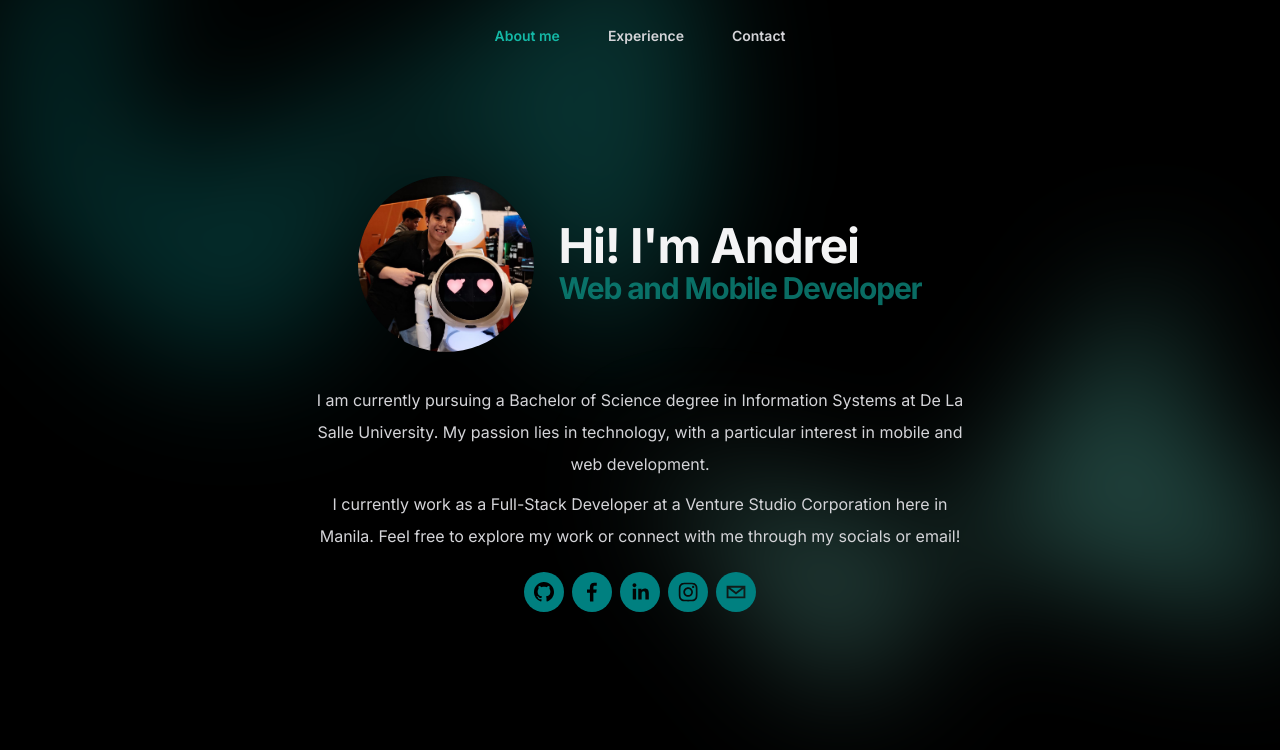
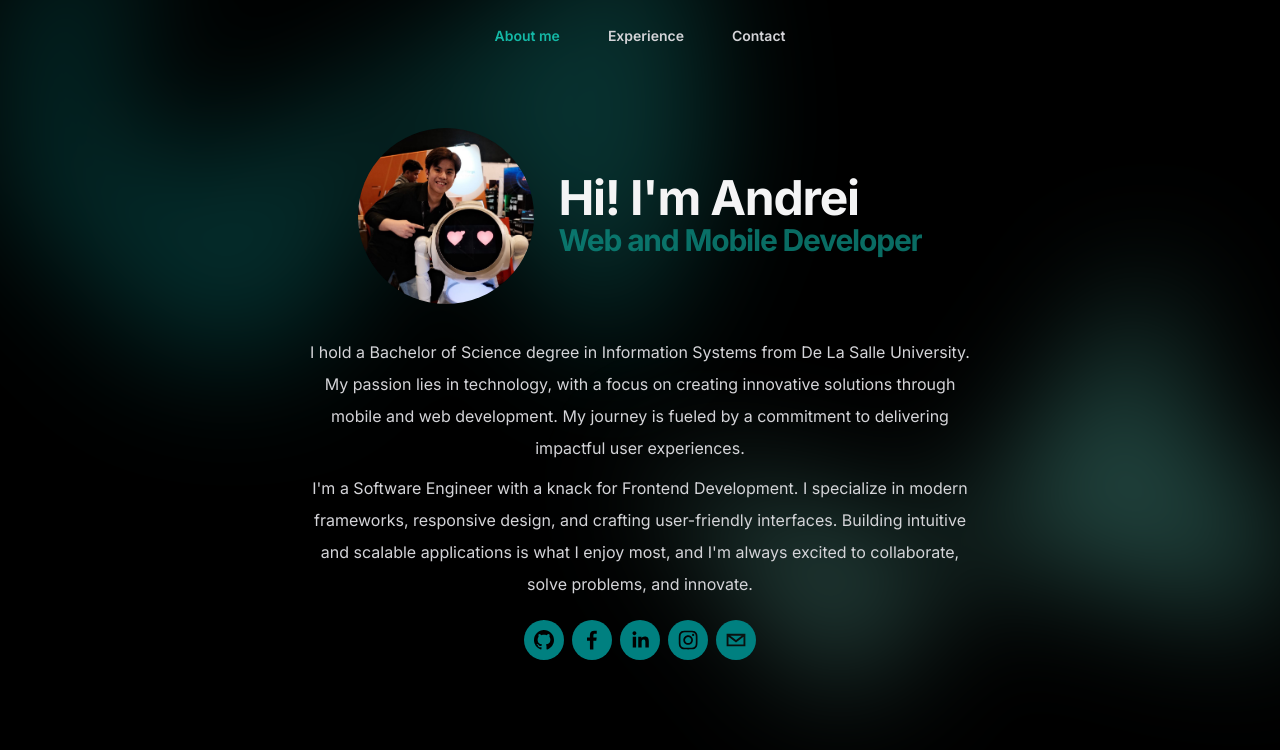
Before and after one commit to AndreiMarin15/andrei-portfolio, a Next.js app: page / in a window 1280 px wide. Shown: the top 750 px of the page. Built offline with nearby package versions, Linux system fonts and the light colour scheme.

Commit message:
Update personal introduction and professional information in the homepage

```diff
--- a/src/app/page.jsx
+++ b/src/app/page.jsx
@@ -14,11 +14,11 @@ export default function Home() {
     name: "Hi! I'm Andrei",
     temp: "I am currently pursuing a Bachelor of Science degree in Information Systems at De La Salle University. My passion lies in technology, with a particular interest in mobile and web development.I currently work as a Full-Stack Developer at a Venture Studio here in Manila. Feel free to explore my work or connect with me through my socials or email!",
     intro:
-      "I am currently pursuing a Bachelor of Science degree in Information Systems at De La Salle University. My passion lies in technology, with a particular interest in mobile and web development. ",
+      "I hold a Bachelor of Science degree in Information Systems from De La Salle University. My passion lies in technology, with a focus on creating innovative solutions through mobile and web development. My journey is fueled by a commitment to delivering impactful user experiences. ",
 
-    info: "I currently work as a Full-Stack Developer at a Venture Studio Corporation here in Manila. Feel free to explore my work or connect with me through my socials or email!",
+    info: "I'm a Software Engineer with a knack for Frontend Development. I specialize in modern frameworks, responsive design, and crafting user-friendly interfaces. Building intuitive and scalable applications is what I enjoy most, and I'm always excited to collaborate, solve problems, and innovate.",
     info2:
-      "Feel free to explore my work or connect with me through my socials or email!",
+      "Right now, I'm working as a Full-Stack Engineer at a Venture Studio Corporation in Manila, helping bring exciting digital ideas to life. Feel free to check out my projects or reach out through my socials or email—I'd love to connect!",
 
     personalEmail: "andreimarin1622@gmail.com",
     personalNumber: "+63 999 995 1973",
```
